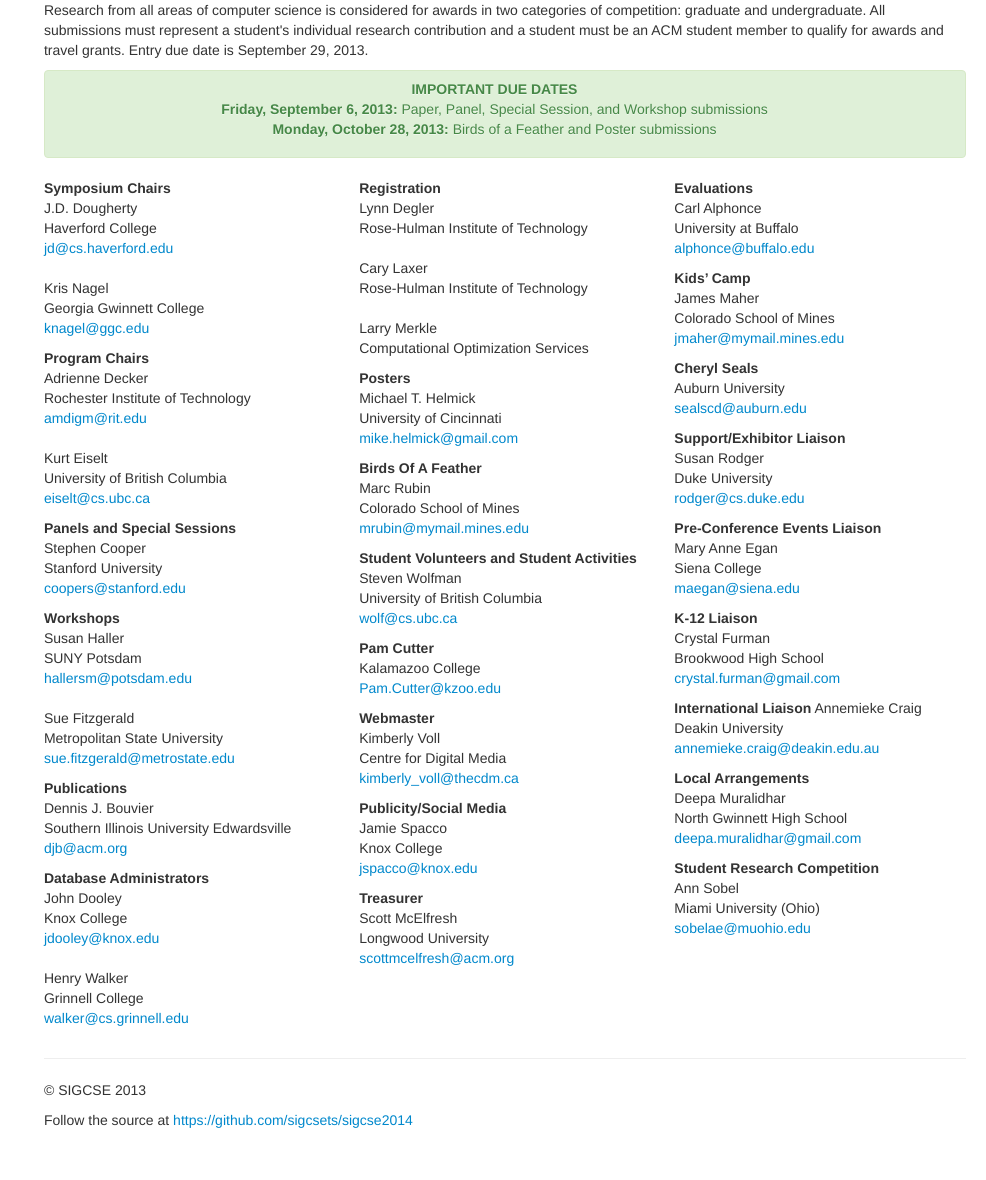
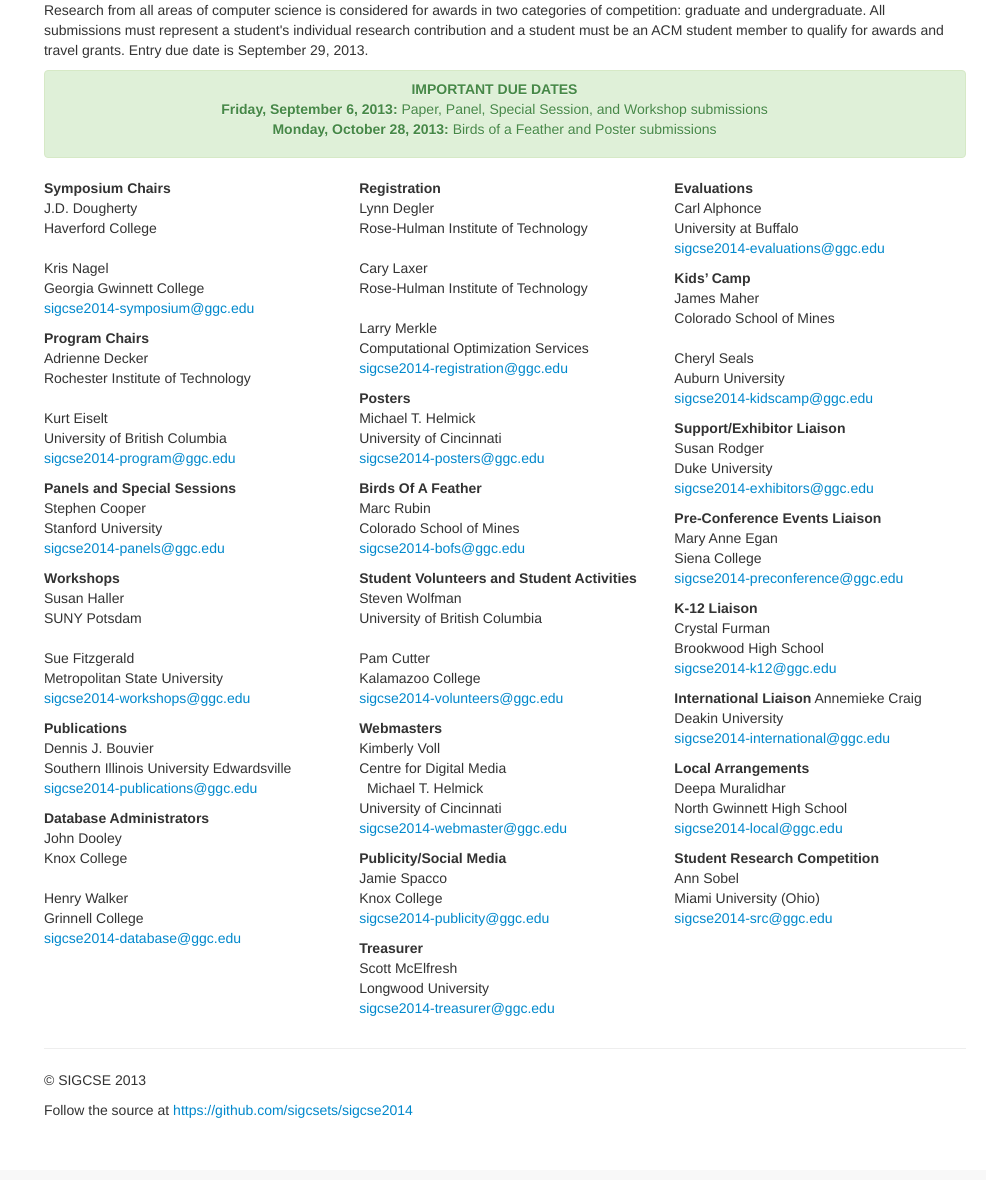
Before and after one commit to sigcsets/sigcse2014, a PHP site: page /authors/index.php in a window 1280 px wide. Shown: the part 1368-2548 px from the top of the page, without its empty margins (294-1280 px from the left). After the commit the page ends 2486 px from the top, so only its background shows below. Run offline with PHP 8.4, Linux system fonts and the light colour scheme; some libraries are stand-ins or nearby versions.

Commit message:
Update email aliases. Closes #4

```diff
--- a/authors/bof.php
+++ b/authors/bof.php
@@ -119,7 +119,7 @@
 <p>If you have questions, please contact:<br />
 	Marc Rubin<br/>
     Colorado School of Mines<br/>
-    <script>write_email("mrubin", "mymail.mines.edu");</script>
+    <script>write_email("sigcse2014-bofs", "ggc.edu");</script>
 </p>
 
 <?php
--- a/authors/final_submission.php
+++ b/authors/final_submission.php
@@ -336,7 +336,7 @@ Poker-Edge.Com. 2006. Stats and Analysis. Retrieved June 7, 2006 from http://www
 &nbsp;<br />
 Dennis J. Bouvier<br/>
 Southern Illinois University Edwardsville<br/>
-<script>write_email("djb", "acm.org");</script>
+<script>write_email("sigcse2014-publications", "ggc.edu");</script>
 </p>
 
 <?php
--- a/authors/format.php
+++ b/authors/format.php
@@ -121,7 +121,7 @@ Templates for submissions can be found at the <a href="http://www.acm.org/sigs/p
 &nbsp;<br />
 Dennis J. Bouvier<br/>
 Southern Illinois University Edwardsville<br/>
-<script>write_email("djb", "acm.org");</script></p>
+<script>write_email("sigcse2014-publications", "ggc.edu");</script></p>
  </div>
 </div>
 
--- a/authors/panels.php
+++ b/authors/panels.php
@@ -125,7 +125,7 @@
 <p>Please contact the SIGCSE <? echo $conferenceYear; ?> Panels and Special Sessions Chair with your questions:<br/>
 	Stephen Cooper<br/>
     Stanford University<br/>
-    <script>write_email("coopers", "stanford.edu");</script></p>
+    <script>write_email("sigcse2014-panels", "ggc.edu");</script></p>
  </div>
 </div>
 
--- a/authors/posters.php
+++ b/authors/posters.php
@@ -146,7 +146,7 @@
 <p>If you have questions about poster submissions, please contact SIGCSE <%= $conferenceYear %> poster chair:<br/>
 Michael T. Helmick<br/>
 University of Cincinnati<br/>
-<script>write_email("mike.helmick", "gmail.com");</script></p>
+<script>write_email("sigcse2014-posters", "ggc.edu");</script></p>
  </div>
 </div>
 
--- a/authors/special_sessions.php
+++ b/authors/special_sessions.php
@@ -139,7 +139,7 @@ Special session proposal review is not blind. Criteria used in reviewing the pro
 <p>Please contact the SIGCSE <? echo $conferenceYear; ?> Panels and Special Sessions Chair with your questions:<br/>
 	Stephen Cooper<br/>
     Stanford University<br/>
-    <script>write_email("coopers", "stanford.edu");</script></p>
+    <script>write_email("sigcse2014-panels", "ggc.edu");</script></p>
  </div>
 </div>
 
--- a/authors/student_research.php
+++ b/authors/student_research.php
@@ -83,7 +83,7 @@
 <p>If you have questions about the student research competition, please contact:<br/>
 	Ann Sobel<br/>
     Miami University (Ohio)<br/>
-    <script>write_email("sobelae", "muohio.edu");</script></p>
+    <script>write_email("sigcse2014-src", "ggc.edu");</script></p>
  </div>
 </div>
 
--- a/authors/workshops.php
+++ b/authors/workshops.php
@@ -147,11 +147,10 @@
 <p>If you have questions about workshop submissions, please contact the SIGCSE 2012 workshop chairs:<br/>
 	Susan Haller<br/>
     SUNY Potsdam<br/>
-    <script>write_email("hallersm", "potsdam.edu");</script><br/>
     &nbsp;</br/>
     Sue Fitzgerald<br/>
     Metropolitan State University <br/>
-    <script>write_email("sue.fitzgerald", "metrostate.edu");</script></p>
+    <script>write_email("sigcse2014-workshops", "ggc.edu");</script></p>
  </div>
 </div>
 
--- a/parts/committee.php
+++ b/parts/committee.php
@@ -3,48 +3,44 @@
     <p><strong>Symposium Chairs</strong><br/>
     J.D. Dougherty<br/>
     Haverford College<br/>
-    <script>write_email("jd", "cs.haverford.edu");</script><br/>
     &nbsp;</br>
     Kris Nagel<br/>
     Georgia Gwinnett College<br/>
-    <script>write_email("knagel", "ggc.edu");</script></p>
+    <script>write_email("sigcse2014-symposium", "ggc.edu");</script></p>
 
     <p><strong>Program Chairs</strong><br/>
     Adrienne Decker<br/>
     Rochester Institute of Technology<br/>
-    <script>write_email("amdigm", "rit.edu");</script><br/>
     &nbsp;<br/>
     Kurt Eiselt<br/>
     University of British Columbia<br/>
-    <script>write_email("eiselt", "cs.ubc.ca");</script></p>
+    <script>write_email("sigcse2014-program", "ggc.edu");</script></p>
 
     <p><strong>Panels and Special Sessions</strong><br/>
     Stephen Cooper<br/>
     Stanford University<br/>
-    <script>write_email("coopers", "stanford.edu");</script></p>
+    <script>write_email("sigcse2014-panels", "ggc.edu");</script></p>
 
     <p><strong>Workshops</strong><br/>
     Susan Haller<br/>
     SUNY Potsdam<br/>
-    <script>write_email("hallersm", "potsdam.edu");</script><br/>
     &nbsp;</br/>
     Sue Fitzgerald<br/>
     Metropolitan State University <br/>
-    <script>write_email("sue.fitzgerald", "metrostate.edu");</script></p>
+    <script>write_email("sigcse2014-workshops", "ggc.edu");</script></p>
 
     <p><strong>Publications</strong><br/>
     Dennis J. Bouvier<br/>
     Southern Illinois University Edwardsville<br/>
-    <script>write_email("djb", "acm.org");</script></p>
+    <script>write_email("sigcse2014-publications", "ggc.edu");</script></p>
 
     <p><strong>Database Administrators</strong><br/>
     John Dooley<br/>
     Knox College<br/>
-    <script>write_email("jdooley", "knox.edu");</script><br/>
     &nbsp;<br/>
     Henry Walker<br/>
     Grinnell College<br/>
-    <script>write_email("walker", "cs.grinnell.edu");</script></p>
+    <script>write_email("sigcse2014-database", "ggc.edu");</script></p>
   </div>
 
   <div class="span4">
@@ -56,86 +52,88 @@
     Rose-Hulman Institute of Technology<br/>
     &nbsp;</br>
     Larry Merkle<br/>
-    Computational Optimization Services</p>
+    Computational Optimization Services<br/>
+    <script>write_email("sigcse2014-registration", "ggc.edu");</script></p>
 
     <p><strong>Posters</strong><br/>
     Michael T. Helmick<br/>
     University of Cincinnati<br/>
-    <script>write_email("mike.helmick", "gmail.com");</script></p>
+    <script>write_email("sigcse2014-posters", "ggc.edu");</script></p>
 
     <p><strong>Birds Of A Feather</strong><br/>
     Marc Rubin<br/>
     Colorado School of Mines<br/>
-    <script>write_email("mrubin", "mymail.mines.edu");</script></p>
+    <script>write_email("sigcse2014-bofs", "ggc.edu");</script></p>
 
     <p><strong>Student Volunteers and Student Activities</strong><br/>
     Steven Wolfman<br/>
     University of British Columbia<br/>
-    <script>write_email("wolf", "cs.ubc.ca");</script></p>
+    &nbsp;<br/>
+    Pam Cutter<br/>
+    Kalamazoo College<br/>
+    <script>write_email("sigcse2014-volunteers", "ggc.edu");</script></p>
 
-    <p><strong>Pam Cutter</strong><br/>
-    Kalamazoo College<br/>
-    <script>write_email("Pam.Cutter", "kzoo.edu");</script></p>
-
-    <p><strong>Webmaster</strong><br/>
+    <p><strong>Webmasters</strong><br/>
     Kimberly Voll<br/>
     Centre for Digital Media<br/>
-    <script>write_email("kimberly_voll", "thecdm.ca");</script></p>
+    &nbsp;
+    Michael T. Helmick<br/>
+    University of Cincinnati<br/>
+    <script>write_email("sigcse2014-webmaster", "ggc.edu");</script></p>
 
     <p><strong>Publicity/Social Media</strong><br/>
     Jamie Spacco<br/>
     Knox College<br/>
-    <script>write_email("jspacco", "knox.edu");</script></p>
+    <script>write_email("sigcse2014-publicity", "ggc.edu");</script></p>
 
     <p><strong>Treasurer</strong><br/>
     Scott McElfresh<br/>
     Longwood University<br/>
-    <script>write_email("scottmcelfresh", "acm.org");</script></p>
+    <script>write_email("sigcse2014-treasurer", "ggc.edu");</script></p>
   </div>
 
   <div class="span4">
     <p><strong>Evaluations</strong><br/>
     Carl Alphonce<br/>
     University at Buffalo<br/>
-    <script>write_email("alphonce", "buffalo.edu");</script></p>
+    <script>write_email("sigcse2014-evaluations", "ggc.edu");</script></p>
 
     <p><strong>Kids’ Camp</strong><br/>
     James Maher<br/>
     Colorado School of Mines<br/>
-    <script>write_email("jmaher", "mymail.mines.edu");</script></p>
-
-    <p><strong>Cheryl Seals</strong><br/>
+    &nbsp;<br/>
+    Cheryl Seals<br/>
     Auburn University<br/>
-    <script>write_email("sealscd", "auburn.edu");</script></p>
+    <script>write_email("sigcse2014-kidscamp", "ggc.edu");</script></p>
 
     <p><strong>Support/Exhibitor Liaison</strong><br/>
     Susan Rodger<br/>
     Duke University<br/>
-    <script>write_email("rodger", "cs.duke.edu");</script></p>
+    <script>write_email("sigcse2014-exhibitors", "ggc.edu");</script></p>
 
     <p><strong>Pre-Conference Events Liaison</strong><br/>
     Mary Anne Egan<br/>
     Siena College<br/>
-    <script>write_email("maegan", "siena.edu");</script></p>
+    <script>write_email("sigcse2014-preconference", "ggc.edu");</script></p>
 
     <p><strong>K-12 Liaison</strong><br/>
     Crystal Furman<br/>
     Brookwood High School<br/>
-    <script>write_email("crystal.furman", "gmail.com");</script></p>
+    <script>write_email("sigcse2014-k12", "ggc.edu");</script></p>
 
     <p><strong>International Liaison</strong>
     Annemieke Craig<br/>
     Deakin University<br/>
-    <script>write_email("annemieke.craig", "deakin.edu.au");</script></p>
+    <script>write_email("sigcse2014-international", "ggc.edu");</script></p>
 
     <p><strong>Local Arrangements</strong><br/>
     Deepa Muralidhar<br/>
     North Gwinnett High School<br/>
-    <script>write_email("deepa.muralidhar", "gmail.com");</script></p>
+    <script>write_email("sigcse2014-local", "ggc.edu");</script></p>
 
     <p><strong>Student Research Competition</strong><br/>
     Ann Sobel<br/>
     Miami University (Ohio)<br/>
-    <script>write_email("sobelae", "muohio.edu");</script></p>
+    <script>write_email("sigcse2014-src", "ggc.edu");</script></p>
   </div>
 </div>
```
